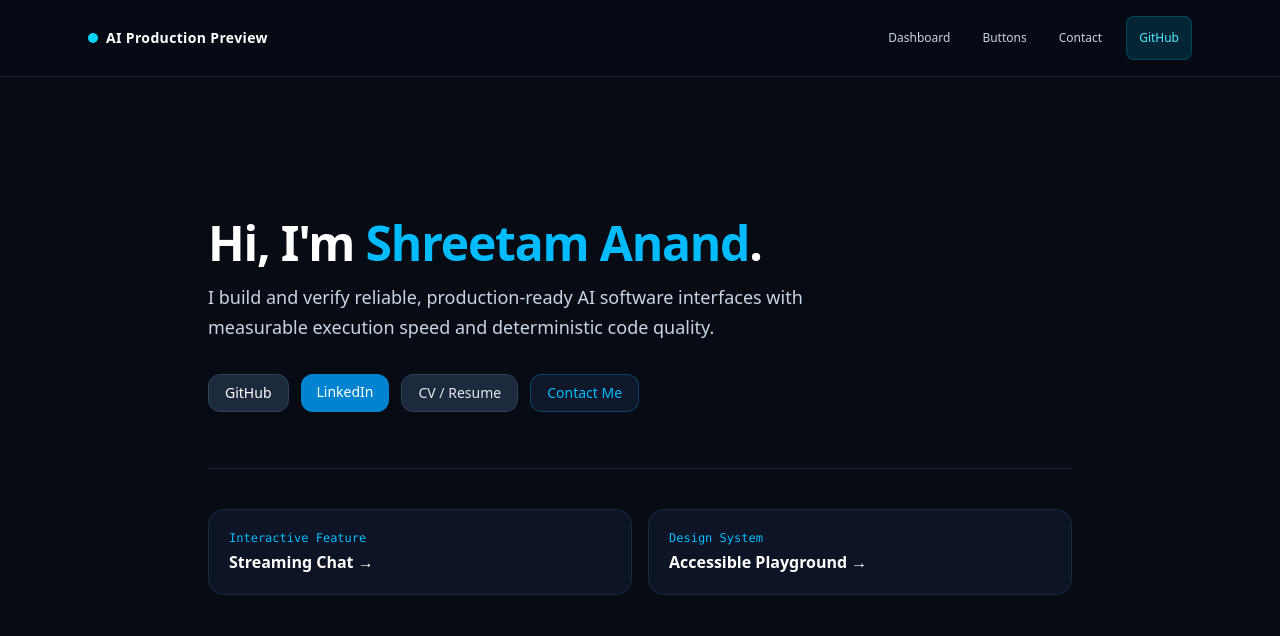
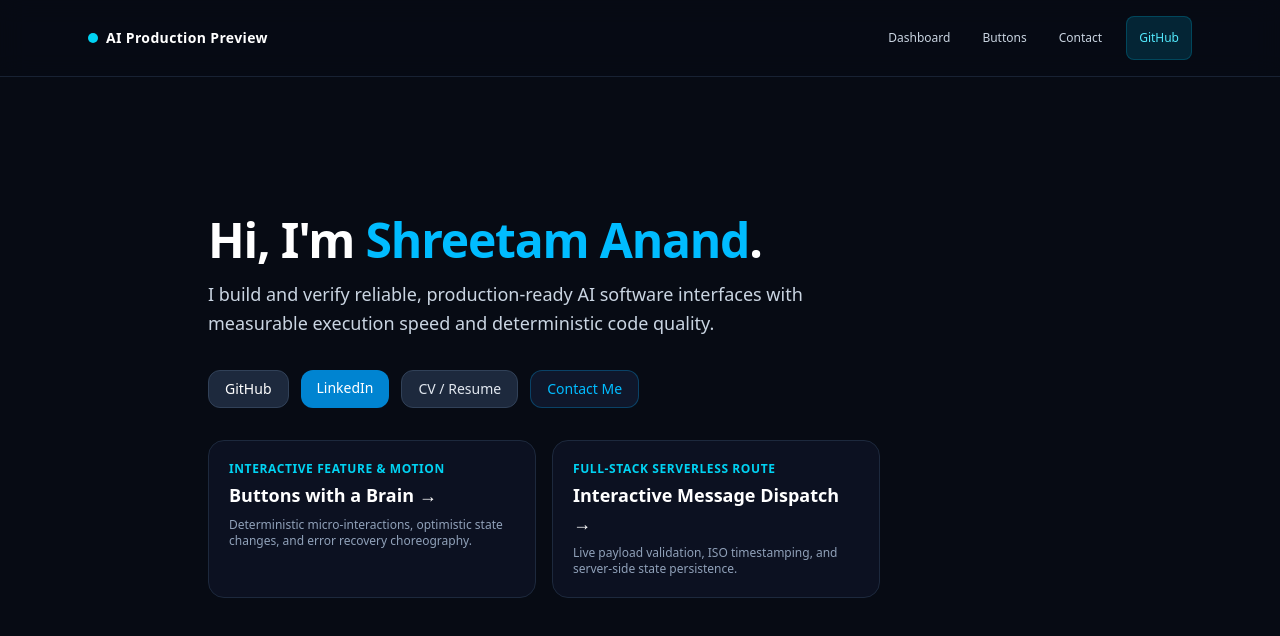
Before and after one commit to shreetam-an223/ai-app-preview, a Next.js app: page / in a window 1280 px wide. Shown: the top 636 px of the page. Built offline with nearby package versions, Linux system fonts and the light colour scheme.

Commit message:
fix(crit): clarify project card descriptions and proof anchors based on design review

```diff
--- a/src/app/page.tsx
+++ b/src/app/page.tsx
@@ -50,27 +50,39 @@ export default function Home() {
       </div>
 
       {/* Your Existing Project Links */}
-      <div className="mt-14 pt-10 border-t border-slate-800 grid grid-cols-1 md:grid-cols-2 gap-4">
+      <div className="grid grid-cols-1 md:grid-cols-2 gap-4 w-full max-w-2xl mt-8">
+        {/* Card 1: Micro-interactions */}
         <Link
-          href="/chat"
-          className="p-5 rounded-2xl bg-slate-900/80 border border-slate-800 hover:border-sky-500/50 transition group"
-        >
-          <div className="text-xs font-mono text-sky-400 mb-1">Interactive Feature</div>
-          <h3 className="text-base font-semibold text-white group-hover:text-sky-300 transition">
-            Streaming Chat &rarr;
+          href="/buttons"
+          className="p-5 rounded-2xl bg-slate-900/60 border border-slate-800 hover:border-cyan-500/50 transition-all group block"
+          >
+          <span className="text-xs uppercase tracking-wider text-cyan-400 font-semibold block">
+          Interactive Feature & Motion
+          </span>
+          <h3 className="text-lg font-bold text-white mt-1 group-hover:text-cyan-300">
+           Buttons with a Brain &rarr;
           </h3>
+          <p className="text-xs text-slate-400 mt-2">
+            Deterministic micro-interactions, optimistic state changes, and error recovery choreography.
+           </p>
         </Link>
 
+           {/* Card 2: Serverless Dispatch */}
         <Link
-          href="/playground"
-          className="p-5 rounded-2xl bg-slate-900/80 border border-slate-800 hover:border-sky-500/50 transition group"
-        >
-          <div className="text-xs font-mono text-sky-400 mb-1">Design System</div>
-          <h3 className="text-base font-semibold text-white group-hover:text-sky-300 transition">
-            Accessible Playground &rarr;
+            href="/contact"
+            className="p-5 rounded-2xl bg-slate-900/60 border border-slate-800 hover:border-cyan-500/50 transition-all group block"
+            >
+          <span className="text-xs uppercase tracking-wider text-cyan-400 font-semibold block">
+           Full-Stack Serverless Route
+         </span>
+          <h3 className="text-lg font-bold text-white mt-1 group-hover:text-cyan-300">
+            Interactive Message Dispatch &rarr;
           </h3>
-        </Link>
-      </div>
+          <p className="text-xs text-slate-400 mt-2">
+           Live payload validation, ISO timestamping, and server-side state persistence.
+           </p>
+           </Link>
+        </div>
     </main>
   );
 }
```
